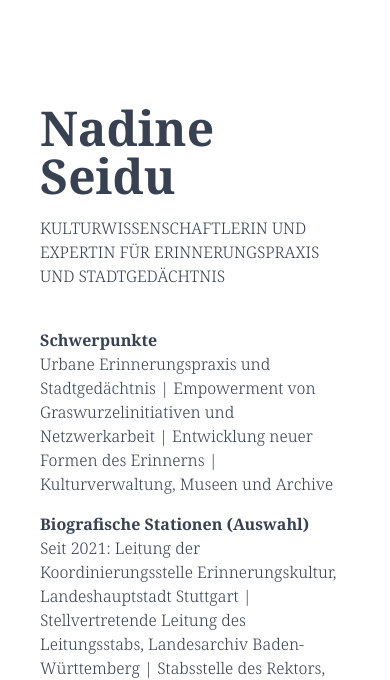
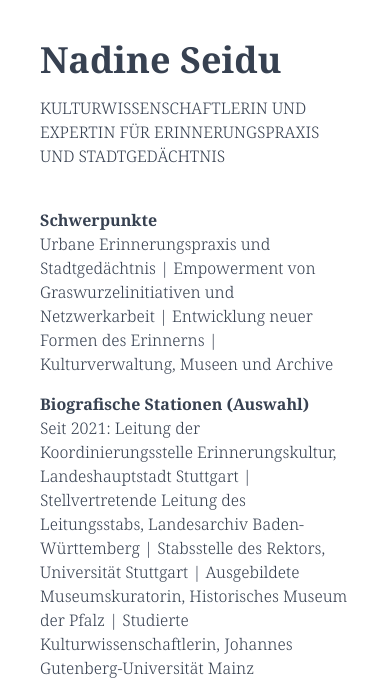
Before and after one commit to nseimu/nseimu.github.io, a website: page index.html in a window 390 px wide. Shown: the top 680 px of the page. Drawn offline with Linux system fonts and the light colour scheme.

Commit message:
Adjust spacing & font size for mobile breakpoints

```diff
--- a/index.html
+++ b/index.html
@@ -44,9 +44,9 @@
   <body>
     <h1 class="sr-only">Kulturwissenschaftlerin Nadine Seidu</h1>
     <main class="m-auto">
-      <div class="grid grid-cols-1 md:grid-cols-2 mx-auto w-3xl md:max-w-6xl text-gray-700 mt-16 md:border">
+      <div class="grid grid-cols-1 md:grid-cols-2 mx-auto w-3xl md:max-w-6xl text-gray-700 md:mt-16 md:border">
         <div class="p-10 md:pb-20 md:pl-20">
-          <h2 class="font-bold text-5xl mb-4">Nadine Seidu</h2>
+          <h2 class="font-bold text-4xl md:text-5xl mb-4">Nadine Seidu</h2>
           <p class="mb-10 uppercase">Kulturwissenschaftlerin und Expertin für Erinnerungspraxis und Stadtgedächtnis</p>
           <strong class="font-bold">Schwerpunkte</strong>
           <p class="mb-4">Urbane Erinnerungspraxis und Stadtgedächtnis | Empowerment von Graswurzelinitiativen und Netzwerkarbeit | Entwicklung neuer Formen des Erinnerns | Kulturverwaltung, Museen und Archive</p>
```
Also changed, not shown: index.css.
